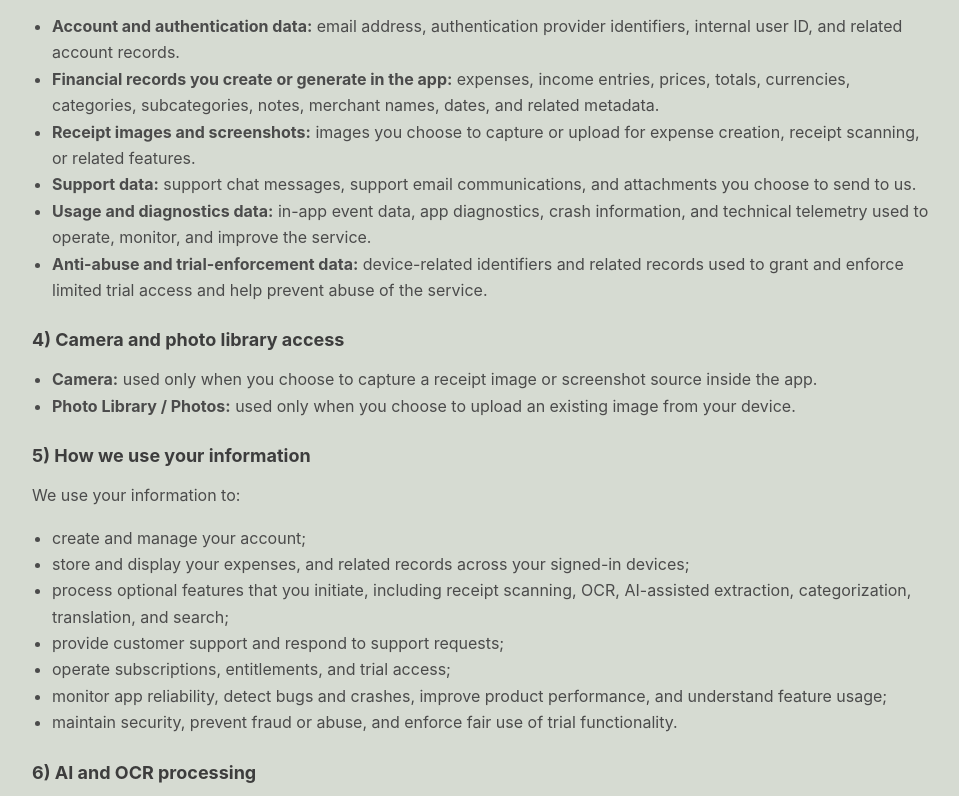
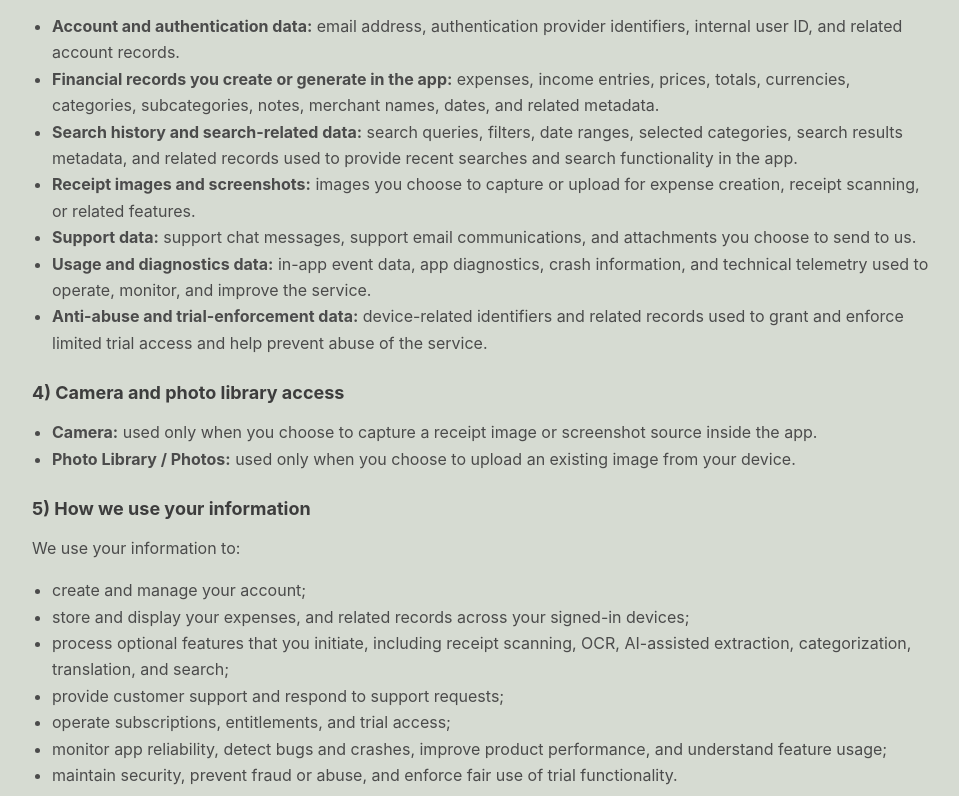
Before and after one commit to Regresami/numo-legal, a plain HTML site: page privacy/index.html in a window 1280 px wide. Shown: the part 934-1730 px from the top of the page, without its empty margins (158-1117 px from the left). Drawn offline with Linux system fonts and the light colour scheme.

Commit message:
Update privacy policy to include details on search history and related data for clarity

```diff
--- a/privacy/index.html
+++ b/privacy/index.html
@@ -174,6 +174,7 @@
     <ul>
         <li><strong>Account and authentication data:</strong> email address, authentication provider identifiers, internal user ID, and related account records.</li>
         <li><strong>Financial records you create or generate in the app:</strong> expenses, income entries, prices, totals, currencies, categories, subcategories, notes, merchant names, dates, and related metadata.</li>
+        <li><strong>Search history and search-related data:</strong> search queries, filters, date ranges, selected categories, search results metadata, and related records used to provide recent searches and search functionality in the app.</li>
         <li><strong>Receipt images and screenshots:</strong> images you choose to capture or upload for expense creation, receipt scanning, or related features.</li>
         <li><strong>Support data:</strong> support chat messages, support email communications, and attachments you choose to send to us.</li>
         <li><strong>Usage and diagnostics data:</strong> in-app event data, app diagnostics, crash information, and technical telemetry used to operate, monitor, and improve the service.</li>
```
